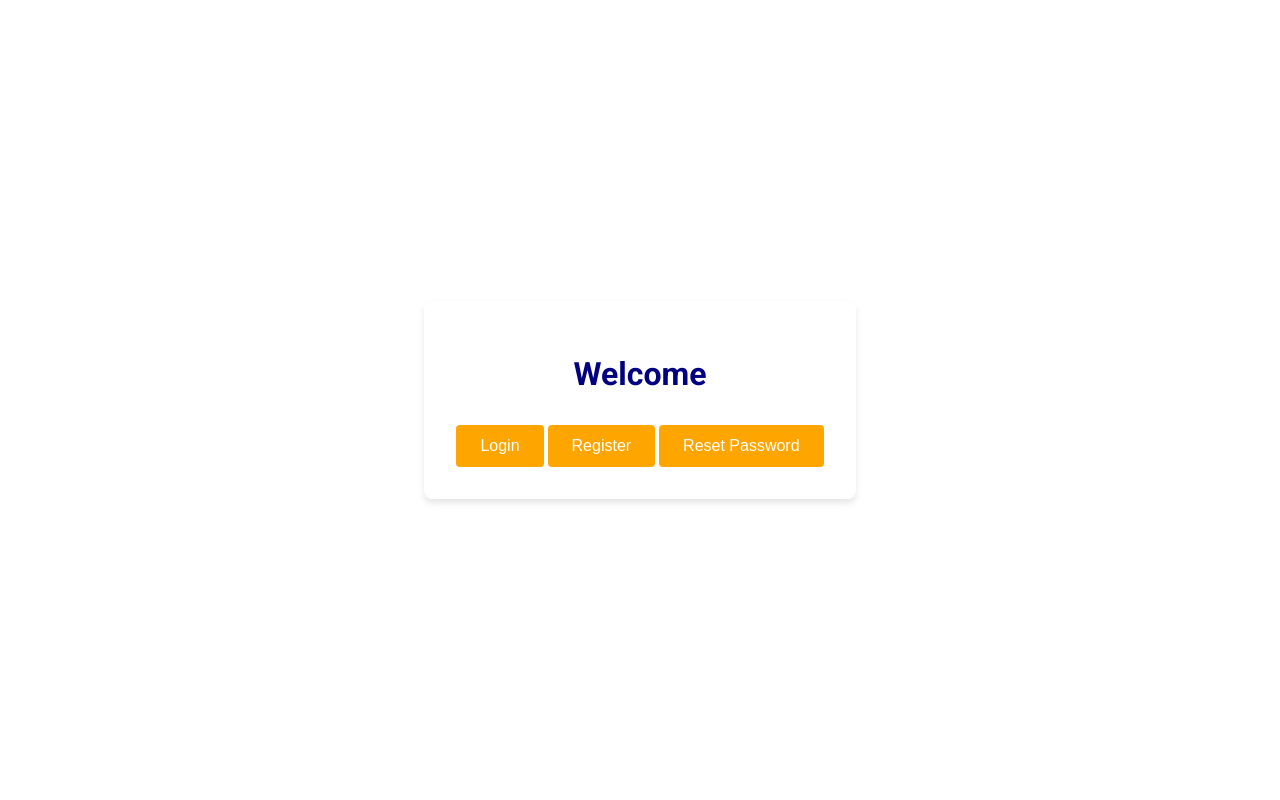
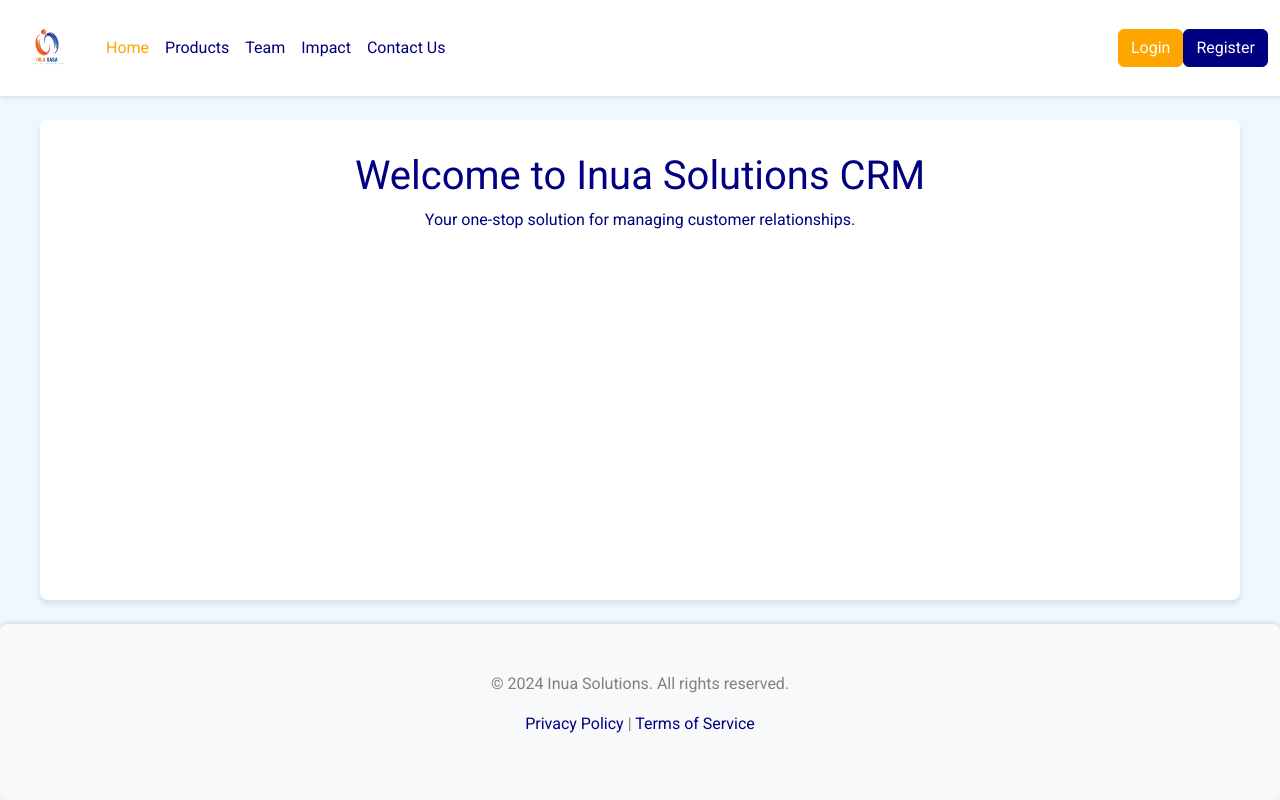
Before and after one commit to lalloyce/inuacrm2, a Node server app: page / in a window 1280 px wide. Run offline with Node 20, Linux system fonts and the light colour scheme; some libraries are stand-ins or nearby versions.

Commit message:
introduced Bootstrap for home page

```diff
--- a/public/css/style.css
+++ b/public/css/style.css
@@ -1,110 +1,148 @@
-
 :root {
-    --orange: #FFA500;
-    --navy-blue: #000080;
-    --grey: #808080;
+    --primary-color: #FFA500;   /* Orange */
+    --secondary-color: #000080; /* Navy Blue */
+    --text-color: #808080;      /* Grey */
+    --background-color: #f0f8ff; /* Light Azure */
+    --highlight-color: #FF6347; /* Tomato Red */
+    --border-color: #3498db;    /* Bright Blue */
     --white: #FFFFFF;
 }
 
+/* Body background */
 body {
     font-family: 'Roboto', sans-serif;
-    background-color: var(--white);
-    color: var(--navy-blue);
+    background-color: var(--background-color);
+    color: var(--secondary-color);
     margin: 0;
     padding: 0;
+    min-height: 100vh;
     display: flex;
-    justify-content: center;
-    align-items: center;
-    height: 100vh;
+    flex-direction: column;
 }
 
+/* Navbar styling */
+.navbar {
+    background-color: var(--white) !important;
+    box-shadow: 0 2px 4px rgba(0, 0, 0, 0.1);
+}
+
+.navbar-brand {
+    color: var(--secondary-color) !important;
+    font-weight: bold;
+}
+
+.nav-link {
+    color: var(--secondary-color) !important;
+}
+
+.nav-link:hover {
+    color: var(--primary-color) !important;
+}
+
+.nav-link.active {
+    color: var(--primary-color) !important;
+}
+
+/* Container styling */
 .container {
+    flex: 1 0 auto;
+    padding: 2rem;
+    width: 100%;
+    max-width: 1200px;
+    margin: 0 auto;
+}
+
+/* Main content area */
+.mt-4 {
     background-color: var(--white);
-    padding: 2rem;
     border-radius: 8px;
     box-shadow: 0 4px 6px rgba(0, 0, 0, 0.1);
-    text-align: center;
+    padding: 2rem;
 }
 
-h1 {
-    color: var(--navy-blue);
-    margin-bottom: 2rem;
+/* Button styling */
+.btn-primary {
+    background-color: var(--primary-color) !important;
+    border-color: var(--primary-color) !important;
+    color: var(--white) !important;
 }
 
-.btn {
-    background-color: var(--orange);
-    color: var(--white);
-    border: none;
-    padding: 0.75rem 1.5rem;
-    font-size: 1rem;
-    border-radius: 4px;
-    cursor: pointer;
-    transition: background-color 0.3s ease;
+.btn-secondary {
+    background-color: var(--secondary-color) !important;
+    border-color: var(--secondary-color) !important;
+    color: var(--white) !important;
 }
 
-.btn:hover {
-    background-color: darken(var(--orange), 10%);
+.btn-primary:hover, .btn-secondary:hover {
+    background-color: var(--highlight-color) !important;
+    border-color: var(--highlight-color) !important;
 }
 
-.modal {
-    display: none;
-    position: fixed;
-    z-index: 1;
-    left: 0;
-    top: 0;
-    width: 100%;
-    height: 100%;
-    background-color: rgba(0, 0, 0, 0.5);
-}
-
+/* Modal styling */
 .modal-content {
     background-color: var(--white);
-    margin: 15% auto;
-    padding: 2rem;
     border-radius: 8px;
-    width: 300px;
     box-shadow: 0 4px 6px rgba(0, 0, 0, 0.1);
 }
 
-.close {
-    color: var(--grey);
-    float: right;
-    font-size: 28px;
-    font-weight: bold;
-    cursor: pointer;
+.modal-header {
+    border-bottom: 1px solid var(--border-color);
 }
 
-.close:hover {
-    color: var(--navy-blue);
+.modal-title {
+    color: var(--secondary-color);
 }
 
-.form-group {
-    margin-bottom: 1rem;
-    position: relative;
+/* Form styling */
+.form-control {
+    border: 1px solid var(--text-color);
+    border-radius: 4px;
 }
 
-.form-group input {
-    width: 100%;
-    padding: 0.75rem;
-    border: 1px solid var(--grey);
-    border-radius: 4px;
-    font-size: 1rem;
+.form-control:focus {
+    border-color: var(--primary-color);
+    box-shadow: 0 0 0 0.2rem rgba(255, 165, 0, 0.25);
 }
 
-.form-group label {
-    position: absolute;
-    top: 0.5rem;
-    left: 0.75rem;
-    font-size: 0.8rem;
-    color: var(--grey);
-    transition: all 0.3s ease;
+.form-label {
+    color: var(--secondary-color);
+    font-weight: 500;
 }
 
-.form-group input:focus + label,
-.form-group input:not(:placeholder-shown) + label {
-    top: -0.5rem;
-    left: 0.5rem;
-    font-size: 0.7rem;
+/* Footer styling */
+.footer {
     background-color: var(--white);
-    padding: 0 0.25rem;
+    color: var(--text-color);
+    padding: 2rem 0;
+    margin-top: auto;
+    box-shadow: 0 -2px 4px rgba(0, 0, 0, 0.1);
 }
+
+.footer a {
+    color: var(--secondary-color);
+    text-decoration: none;
+}
+
+.footer a:hover {
+    color: var(--primary-color);
+    text-decoration: underline;
+}
+
+/* Responsive adjustments */
+@media (max-width: 768px) {
+    .container {
+        padding: 1rem;
+    }
+
+    .navbar-nav {
+        margin: 0.5rem 0;
+    }
+
+    .nav-item {
+        margin: 0.25rem 0;
+    }
+
+    .modal-content {
+        margin: 1rem;
+    }
+}
--- a/public/index.html
+++ b/public/index.html
@@ -3,79 +3,149 @@
 <head>
     <meta charset="UTF-8">
     <meta name="viewport" content="width=device-width, initial-scale=1.0">
-    <title>Modern Login System</title>
+    <title>Inua Solutions CRM</title>
     <link href="https://fonts.googleapis.com/css2?family=Roboto:wght@300;400;700&display=swap" rel="stylesheet">
-    <link rel="stylesheet" href="/css/style.css">
+    <link href="https://cdn.jsdelivr.net/npm/bootstrap@5.3.3/dist/css/bootstrap.min.css" rel="stylesheet" integrity="sha384-QWTKZyjpPEjISv5WaRU9OFeRpok6YctnYmDr5pNlyT2bRjXh0JMhjY6hW+ALEwIH" crossorigin="anonymous">
+    <link rel="stylesheet" href="./css/style.css">
 </head>
 <body>
-<div class="container">
-    <h1>Welcome</h1>
-    <button id="loginBtn" class="btn">Login</button>
-    <button id="registerBtn" class="btn">Register</button>
-    <button id="resetPasswordBtn" class="btn">Reset Password</button>
+    <nav class="navbar navbar-expand-lg navbar-light bg-light">
+        <div class="container-fluid">
+            <a class="navbar-brand" href="#">
+                <img src="img/logo_v2-removebg-preview.png" height="70" width="70" alt="Inua Solutions Logo">
+            </a>
+            <button class="navbar-toggler" type="button" data-bs-toggle="collapse" data-bs-target="#navbarNav" aria-controls="navbarNav" aria-expanded="false" aria-label="Toggle navigation">
+                <span class="navbar-toggler-icon"></span>
+            </button>
+            <div class="collapse navbar-collapse" id="navbarNav">
+                <ul class="navbar-nav me-auto mb-2 mb-lg-0">
+                    <li class="nav-item">
+                        <a class="nav-link active" aria-current="page" href="#">Home</a>
+                    </li>
+                    <li class="nav-item">
+                        <a class="nav-link" href="#">Products</a>
+                    </li>
+                    <li class="nav-item">
+                        <a class="nav-link" href="#">Team</a>
+                    </li>
+                    <li class="nav-item">
+                        <a class="nav-link" href="#">Impact</a>
+                    </li>
+                    <li class="nav-item">
+                        <a class="nav-link" href="#">Contact Us</a>
+                    </li>
+                </ul>
+                <ul class="navbar-nav ms-auto mb-2 mb-lg-0">
+                    <li class="nav-item">
+                        <button id="loginBtn" class="btn btn-primary" data-bs-toggle="modal" data-bs-target="#loginModal">Login</button>
+                    </li>
+                    <li class="nav-item">
+                        <button id="registerBtn" class="btn btn-secondary" data-bs-toggle="modal" data-bs-target="#registerModal">Register</button>
+                    </li>
+                </ul>
+            </div>
+        </div>
+    </nav>
+
+    <div class="container mt-4">
+        <h1 class="text-center">Welcome to Inua Solutions CRM</h1>
+        <p class="text-center">Your one-stop solution for managing customer relationships.</p>
     </div>
 
     <!-- Login Modal -->
-<div id="loginModal" class="modal">
+    <div id="loginModal" class="modal fade" tabindex="-1">
+        <div class="modal-dialog">
             <div class="modal-content">
-        <span class="close">&times;</span>
-        <h2>Login</h2>
+                <div class="modal-header">
+                    <h5 class="modal-title">Login</h5>
+                    <button type="button" class="btn-close" data-bs-dismiss="modal" aria-label="Close"></button>
+                </div>
+                <div class="modal-body">
                     <form id="loginForm">
-            <div class="form-group">
-                <input type="email" id="loginEmail" required placeholder=" ">
-                <label for="loginEmail">Email</label>
+                        <div class="form-group mb-3">
+                            <label for="loginEmail" class="form-label">Email</label>
+                            <input type="email" class="form-control" id="loginEmail" required>
                         </div>
-            <div class="form-group">
-                <input type="password" id="loginPassword" required placeholder=" ">
-                <label for="loginPassword">Password</label>
+                        <div class="form-group mb-3">
+                            <label for="loginPassword" class="form-label">Password</label>
+                            <input type="password" class="form-control" id="loginPassword" required>
                         </div>
-            <button type="submit" class="btn">Login</button>
+                        <div class="d-flex justify-content-between align-items-center">
+                            <button type="submit" class="btn btn-primary">Login</button>
+                            <a href="#" id="resetPasswordLink" data-bs-toggle="modal" data-bs-target="#resetPasswordModal" data-bs-dismiss="modal">Forgot password?</a>
+                        </div>
                     </form>
+                </div>
+            </div>
         </div>
     </div>
 
     <!-- Register Modal -->
-<div id="registerModal" class="modal">
+    <div id="registerModal" class="modal fade" tabindex="-1">
+        <div class="modal-dialog">
             <div class="modal-content">
-        <span class="close">&times;</span>
-        <h2>Register</h2>
+                <div class="modal-header">
+                    <h5 class="modal-title">Register</h5>
+                    <button type="button" class="btn-close" data-bs-dismiss="modal" aria-label="Close"></button>
+                </div>
+                <div class="modal-body">
                     <form id="registerForm">
-            <div class="form-group">
-                <input type="text" id="registerName" required placeholder=" ">
-                <label for="registerName">Name</label>
+                        <div class="form-group mb-3">
+                            <label for="registerName" class="form-label">Name</label>
+                            <input type="text" class="form-control" id="registerName" required>
                         </div>
-            <div class="form-group">
-                <input type="email" id="registerEmail" required placeholder=" ">
-                <label for="registerEmail">Email</label>
+                        <div class="form-group mb-3">
+                            <label for="registerEmail" class="form-label">Email</label>
+                            <input type="email" class="form-control" id="registerEmail" required>
                         </div>
-            <div class="form-group">
-                <input type="password" id="registerPassword" required placeholder=" ">
-                <label for="registerPassword">Password</label>
+                        <div class="form-group mb-3">
+                            <label for="registerPassword" class="form-label">Password</label>
+                            <input type="password" class="form-control" id="registerPassword" required>
                         </div>
-            <div class="form-group">
-                <input type="password" id="confirmPassword" required placeholder=" ">
-                <label for="confirmPassword">Confirm Password</label>
+                        <div class="form-group mb-3">
+                            <label for="confirmPassword" class="form-label">Confirm Password</label>
+                            <input type="password" class="form-control" id="confirmPassword" required>
                         </div>
-            <button type="submit" class="btn">Register</button>
+                        <button type="submit" class="btn btn-secondary">Register</button>
                     </form>
+                </div>
+            </div>
         </div>
     </div>
 
     <!-- Reset Password Modal -->
-<div id="resetPasswordModal" class="modal">
+    <div id="resetPasswordModal" class="modal fade" tabindex="-1">
+        <div class="modal-dialog">
             <div class="modal-content">
-        <span class="close">&times;</span>
-        <h2>Reset Password</h2>
+                <div class="modal-header">
+                    <h5 class="modal-title">Reset Password</h5>
+                    <button type="button" class="btn-close" data-bs-dismiss="modal" aria-label="Close"></button>
+                </div>
+                <div class="modal-body">
                     <form id="resetPasswordForm">
-            <div class="form-group">
-                <input type="email" id="resetEmail" required placeholder=" ">
-                <label for="resetEmail">Email</label>
+                        <div class="form-group mb-3">
+                            <label for="resetPasswordEmail" class="form-label">Email</label>
+                            <input type="email" class="form-control" id="resetPasswordEmail" required>
                         </div>
-            <button type="submit" class="btn">Reset Password</button>
+                        <button type="submit" class="btn btn-warning">Reset Password</button>
                     </form>
                 </div>
             </div>
+        </div>
+    </div>
 
-<script src="/js/app.js"></script>
+    <!-- Footer -->
+    <footer class="footer bg-light mt-4">
+        <div class="container text-center py-3">
+            <p>&copy; 2024 Inua Solutions. All rights reserved.</p>
+            <p>
+                <a href="#">Privacy Policy</a> | <a href="">Terms of Service</a>
+            </p>
+        </div>
+    </footer>
+
+
+<script src="./js/app.js"></script>
+<script src="https://cdn.jsdelivr.net/npm/bootstrap@5.3.3/dist/js/bootstrap.bundle.min.js" integrity="sha384-YvpcrYf0tY3lHB60NNkmXc5s9fDVZLESaAA55NDzOxhy9GkcIdslK1eN7N6jIeHz" crossorigin="anonymous"></script>
 </body>
 </html>
```
Also changed, not shown: public/img/login-img.jpg (deleted), public/img/logo v1.jpeg (deleted), public/img/logo v2.jpeg (deleted), public/img/register-img.png (deleted). Lines whose indentation alone changed are shown as unchanged.
